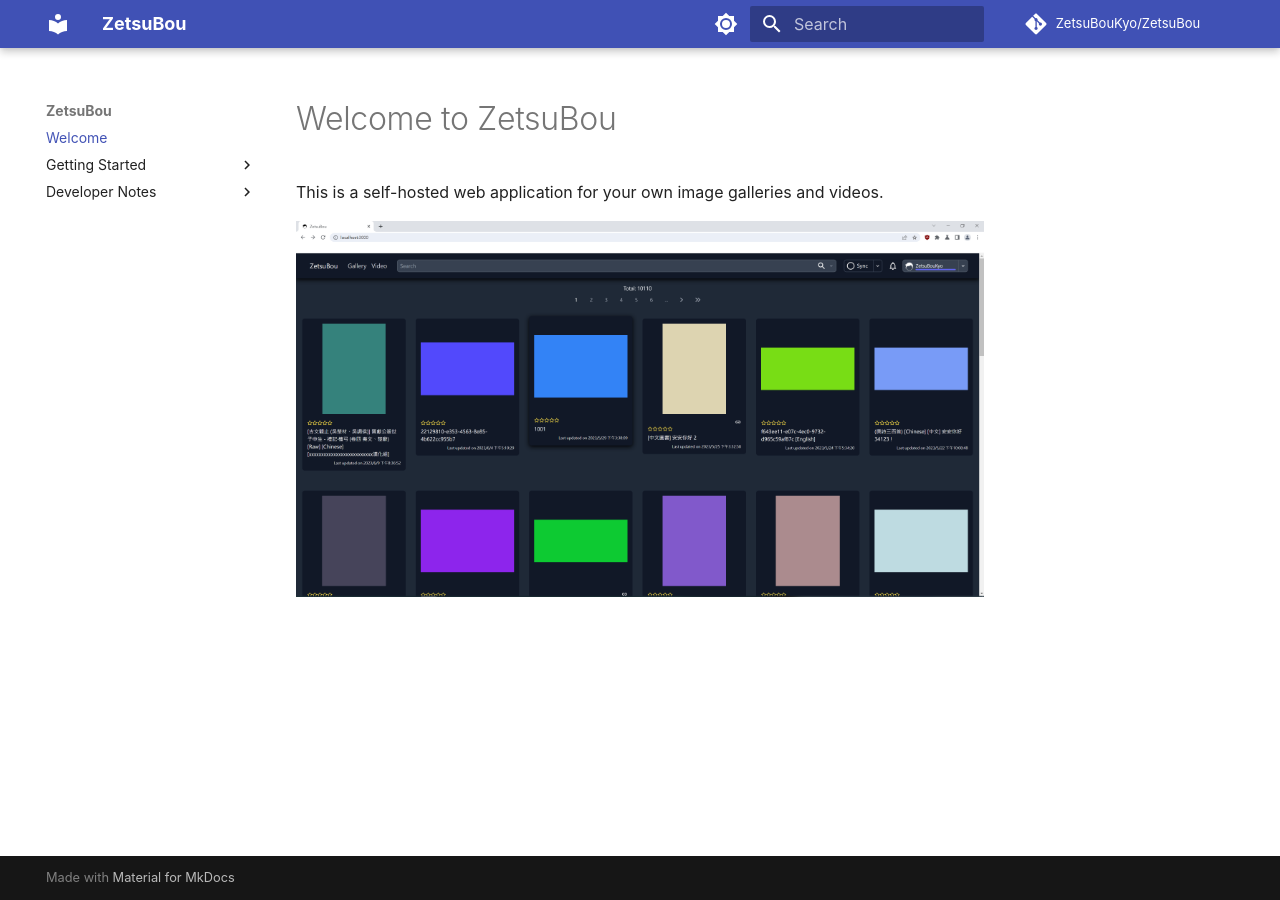
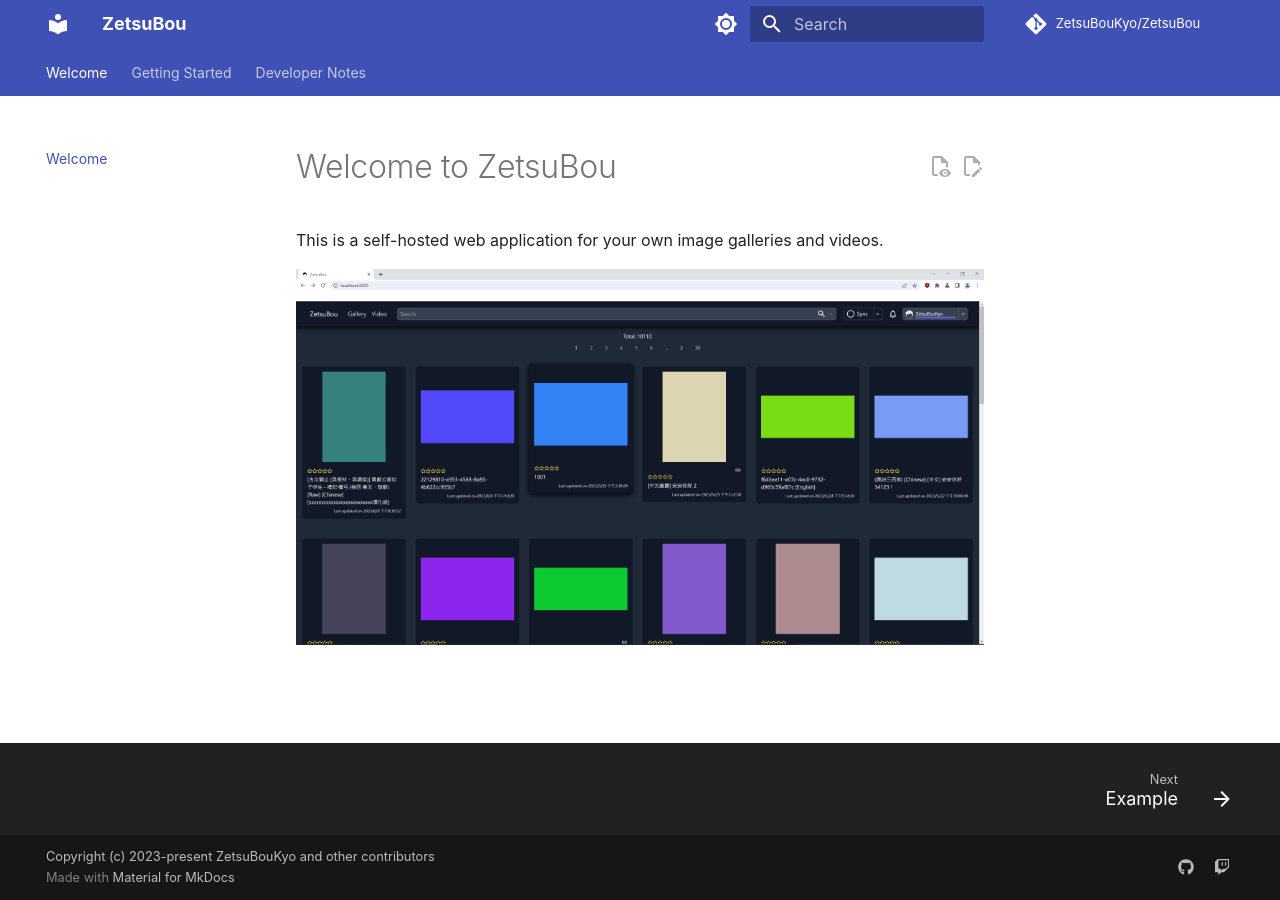
Before and after one commit to ZetsuBouKyo/ZetsuBou, an MkDocs documentation site: the page built from docs/index.md, in a window 1280 px wide. Built offline with MkDocs 1.6.1 and Material for MkDocs 9.7.7, drawn with Linux system fonts in a browser that asks for light colours; comment, search, counter and statistics services are not loaded.

```diff
--- a/mkdocs.yml
+++ b/mkdocs.yml
@@ -3,10 +3,19 @@ site_description: A self-hosted web application for your own image galleries and
 site_dir: front/doc_site
 repo_url: https://github.com/ZetsuBouKyo/ZetsuBou
 repo_name: ZetsuBouKyo/ZetsuBou
+edit_uri: edit/master/docs/
+copyright: Copyright (c) 2023-present ZetsuBouKyo and other contributors
+
 theme:
   name: material
   favicon: assets/favicon.ico
   font: false
+  features:
+    - content.action.edit
+    - content.action.view
+    - content.code.copy
+    - navigation.footer
+    - navigation.tabs
   palette:
     - media: "(prefers-color-scheme: light)"
       scheme: default
@@ -18,23 +27,35 @@ theme:
       toggle:
         icon: material/brightness-4
         name: Switch to light mode
+
 markdown_extensions:
+  - admonition
   - toc:
       permalink: true
+  - pymdownx.caret
+  - pymdownx.details
   - pymdownx.highlight:
       anchor_linenums: true
       line_spans: __span
       pygments_lang_class: true
+  - pymdownx.inlinehilite
   - pymdownx.magiclink:
       repo_url_shorthand: true
       user: ZetsuBouKyo
       repo: ZetsuBou
+  - pymdownx.mark
+  - pymdownx.snippets
   - pymdownx.superfences:
       custom_fences:
         - name: mermaid
           class: mermaid
           format: !!python/name:pymdownx.superfences.fence_code_format ''
+  - pymdownx.tabbed:
+      alternate_style: true
+  - pymdownx.tilde
+  - tables
   - md_in_html
+
 extra_css:
 - /docs/statics/termynal.css
 - /docs/statics/custom.css
@@ -43,6 +64,13 @@ extra_javascript:
 - /docs/statics/termynal.js
 - /docs/statics/custom.js
 
+extra:
+  social:
+    - icon: fontawesome/brands/github
+      link: https://github.com/ZetsuBouKyo/ZetsuBou
+    - icon: fontawesome/brands/twitch
+      link: https://www.twitch.tv/zetsuboukyo
+
 nav:
   - Welcome: index.md
   - Getting Started:
```
